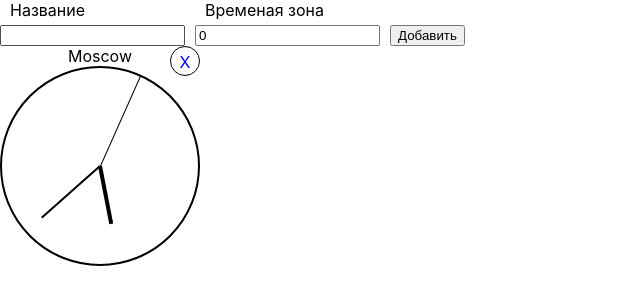
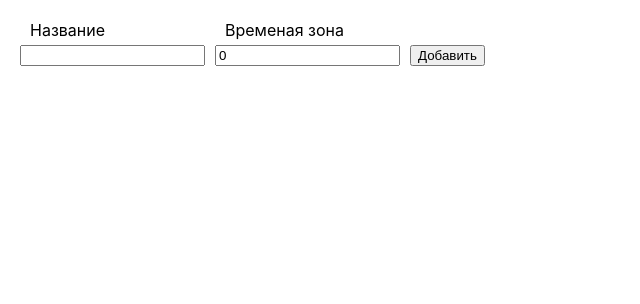
Before and after one commit to nifantyev/netology-lifecycle-http-watches, a React (Create React App) app: page / in a window 1280 px wide. Shown: the top 304 px of the page, without its empty margins (0-640 px from the left). Built offline with nearby package versions, Linux system fonts and the light colour scheme.

Commit message:
Завершил реализацию App

```diff
--- a/src/App.css
+++ b/src/App.css
@@ -6,6 +6,17 @@ html {
 *::before,
 *::after {
   box-sizing: inherit;
+}
+
+.app-container {
+  padding: 20px;
+}
+
+.watches-list {
+  display: flex;
+  flex-wrap: wrap;
+  gap: 20px;
+  padding: 20px;
 }
 
 .watches {
--- a/src/App.js
+++ b/src/App.js
@@ -1,20 +1,27 @@
-import { nanoid } from 'nanoid';
+import React, { useState } from 'react';
 import './App.css';
-import CityModel from './models/CityModel';
 import Watches from './components/Watches';
 import AddCityForm from './components/AddCityForm';
 
 function App() {
-  const watches = new CityModel(nanoid(), 'Moscow', 3);
+  const [cities, setCities] = useState([]);
 
   const handleAdd = (city) => {
-    console.log(city);
+    setCities((prevCities) => [...prevCities, city]);
+  };
+
+  const handleRemove = (id) => {
+    setCities((prevCities) => prevCities.filter((city) => city.id !== id));
   };
 
   return (
-    <div className="container">
+    <div className="app-container">
       <AddCityForm onAdd={handleAdd} />
-      <Watches watches={watches} onRemove={(id) => console.log(id)} />
+      <div className="watches-list">
+        {cities.map((city) => (
+          <Watches key={city.id} watches={city} onRemove={handleRemove} />
+        ))}
+      </div>
     </div>
   );
 }
```
